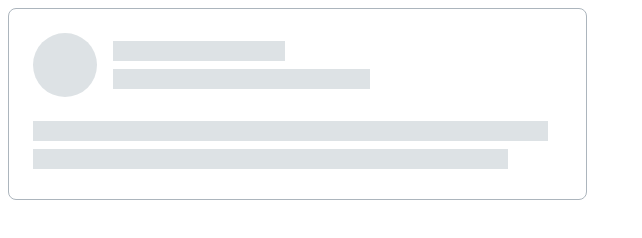
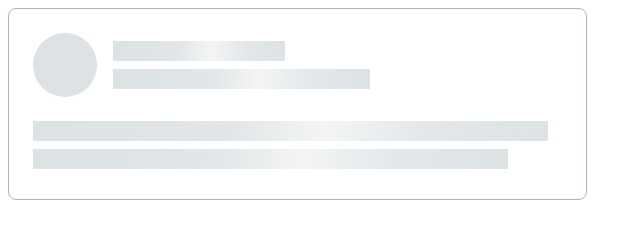
Before and after one commit to js-tasks-ru/htmlcss-20221107_boladzola, a website: page 04-lection2/02-skeleton/index.html in a window 1280 px wide. Shown: the whole page, without its empty margins (0-642 px from the left). Drawn offline with Linux system fonts and the light colour scheme.

Commit message:
add skeleton

```diff
--- a/04-lection2/02-skeleton/skeleton.css
+++ b/04-lection2/02-skeleton/skeleton.css
@@ -40,23 +40,23 @@
 .rectangle1 {
   Width: 172px;
   Height: 20px;
-    background: #DDE2E5;
+  background: linear-gradient(92.51deg, #DDE2E5 6.44%, #E2E6E8 38.47%, #F3F5F5 56.48%, #E3E7EA 77.5%, #DDE2E5 102.52%);
 }
 
 .rectangle2 {
   Width: 257px;
   Height: 20px;
-    background: #DDE2E5;
+  background: linear-gradient(92.51deg, #DDE2E5 6.44%, #E2E6E8 38.47%, #F3F5F5 56.48%, #E3E7EA 77.5%, #DDE2E5 102.52%);
 }
 
 .rectangle3 {
   Width: 515px;
   Height: 20px;
-    background: #DDE2E5;
+  background: linear-gradient(92.51deg, #DDE2E5 6.44%, #E2E6E8 38.47%, #F3F5F5 56.48%, #E3E7EA 77.5%, #DDE2E5 102.52%);
 }
 
 .rectangle4 {
   Width: 475px;
   Height: 20px;
-    background: #DDE2E5;
+  background: linear-gradient(92.51deg, #DDE2E5 6.44%, #E2E6E8 38.47%, #F3F5F5 56.48%, #E3E7EA 77.5%, #DDE2E5 102.52%);
 }
```
Lines whose indentation alone changed are shown as unchanged.
